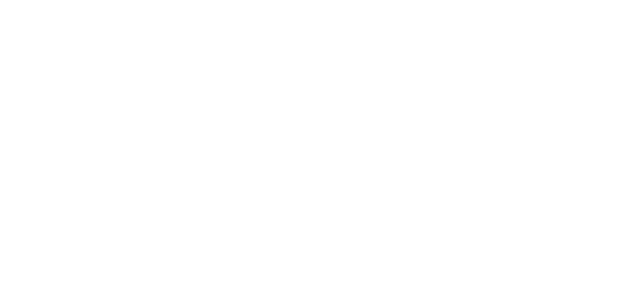
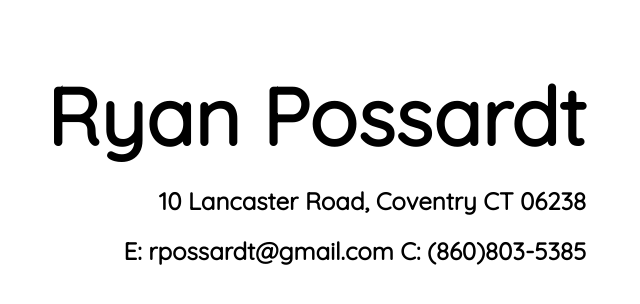
Before and after one commit to Possardt/PersonalWebsite, a website: page resume.html in a window 1280 px wide. Shown: the whole page, without its empty margins (550-1190 px from the left). Drawn offline with nearby package versions, Linux system fonts and the light colour scheme; a web font is replaced by a local one.

Commit message:
updated codewars badge to pull from website so it reflects correct honor.  started working on resume page

```diff
--- a/css/resume-large.css
+++ b/css/resume-large.css
@@ -0,0 +1,16 @@
+h1{
+    font-size: 5em;
+    margin-bottom: 0;
+}
+
+
+.container{
+    width: 992px;
+}
+.row{
+    width:100%;
+}
+
+.header{
+    text-align:right;
+}
--- /dev/null
+++ b/css/resume-main.css
@@ -0,0 +1,10 @@
+* {
+    font-family: 'Quicksand', sans-serif;
+    box-sizing:border-box;
+}
+.container {
+    margin: 0 auto;
+}
+.row{
+    width:100%;
+}
--- a/resume.html
+++ b/resume.html
@@ -5,8 +5,9 @@
 		<meta charset='utf-8'>
 		<meta http-equiv='X-UA-Compatible' content='IE-edge'>
 		<meta name='viewport' content='width=device-width, initial-scale=1'>
+		<link href="https://fonts.googleapis.com/css?family=Quicksand" rel="stylesheet">
 		<!-- Stylesheets: -->
-		<link rel='stylesheet' href="css/main.css">
+		<link rel='stylesheet' href="css/resume-main.css">
 		<link rel='stylesheet' media="(max-width: 575px)" href="css/resume-small.css">
 		<link rel='stylesheet' media="(min-width: 576px) and (max-width: 992px)" href="css/resume-medium.css">
 		<link rel='stylesheet' media="(min-width: 993px)" href="css/resume-large.css">
@@ -15,6 +16,15 @@
 		<script rel='javascript' src='scripts/resume.js'></script>
 	</head>
 	<body>
+		<div class="container">
+			<section class="row header">
+				<h1>Ryan Possardt</h1>
+				<h2>10 Lancaster Road, Coventry CT 06238</h2>
+				<h2>E: rpossardt@gmail.com C: (860)803-5385</h2>
+			</section>
+			<section class="row education">
 
+			</section>
+		</div>
 	</body>
 </html>
```
Also changed, not shown: index.html (+1 -1 lines).
